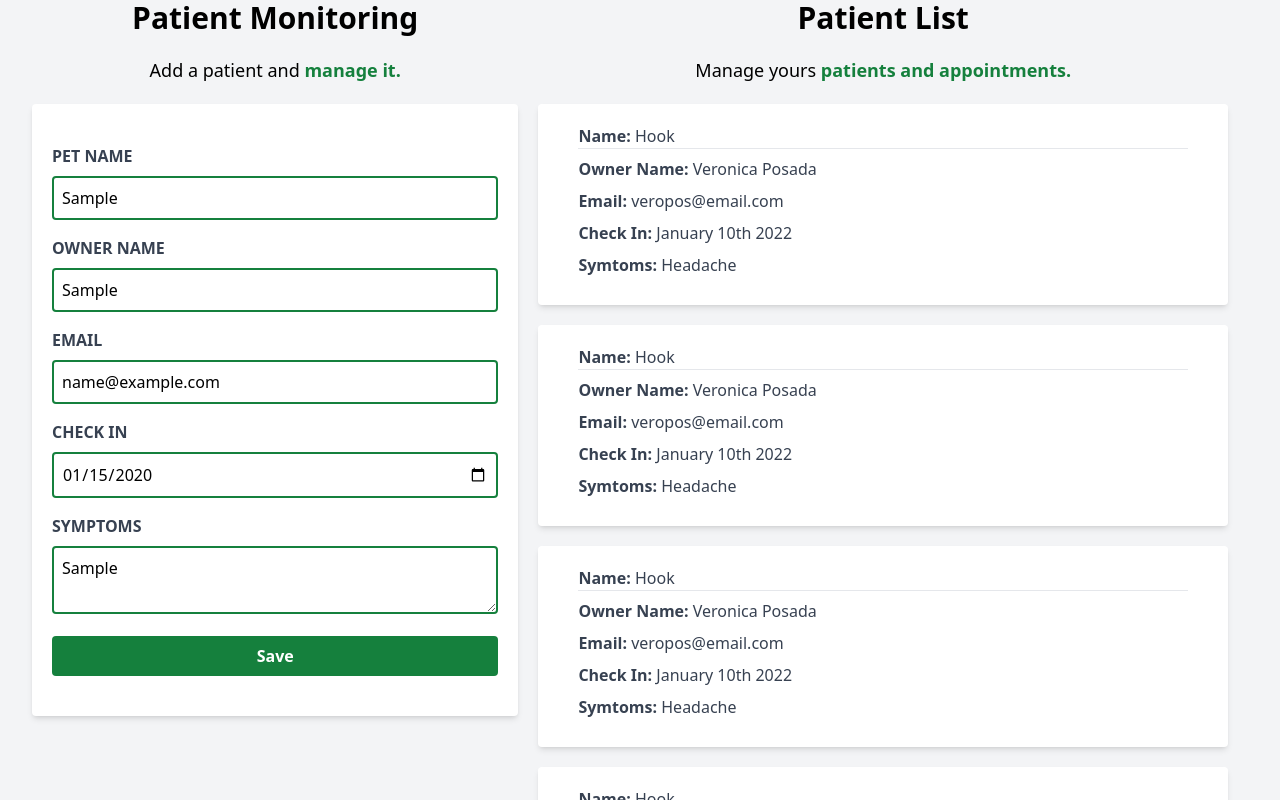
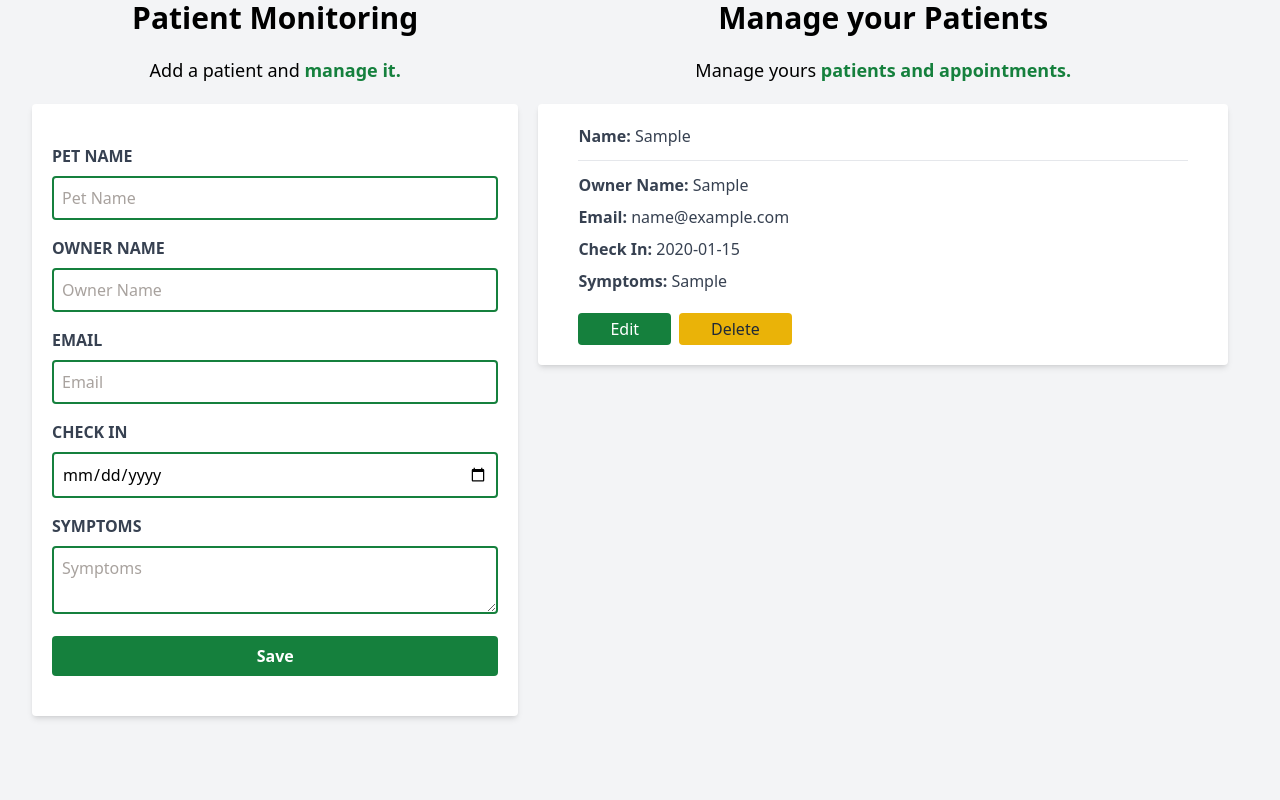
Before and after one commit to Maopos/-app_appointments_react, a React (Vite) app: page / in a window 1280 px wide. Both pictures are taken after typing "Sample", "Sample", "name@example.com", "2020-01-15", "Sample" into the empty fields and a click on the input "Save". Shown: the part 161-961 px from the top of the page. Built offline with nearby package versions, Linux system fonts and the light colour scheme.

Commit message:
Mostrando Pacientes

```diff
--- a/src/App.jsx
+++ b/src/App.jsx
@@ -1,14 +1,17 @@
+import { useState } from "react";
 import Header from "./components/Header";
 import Form from "./components/Form";
 import List from "./components/List";
 
 function App() {
+  const [patients, setPatients] = useState([]);
+
   return (
     <div className="container mx-auto mt-5">
       <Header />
       <div className="mt-5 mx-8 md:flex">
-        <Form />
-        <List />
+        <Form patients={patients} setPatients={setPatients} />
+        <List patients={patients} />
       </div>
     </div>
   );
--- /dev/null
+++ b/src/components/Error.jsx
@@ -0,0 +1,9 @@
+const Error = ({ msg }) => {
+  return (
+    <div className="bg-red-100 text-red-700 text-center py-2 mb-2 rounded">
+      <p>{msg}</p>
+    </div>
+  );
+};
+
+export default Error;
--- a/src/components/Form.jsx
+++ b/src/components/Form.jsx
@@ -1,11 +1,20 @@
 import React, { useState, useEffect } from "react";
+import Error from "./Error";
 
-const Form = () => {
+const Form = ({ patients, setPatients }) => {
   const [name, setname] = useState("");
   const [owner, setOwner] = useState("");
   const [email, setEmail] = useState("");
   const [date, setDate] = useState("");
   const [symptoms, setSymptoms] = useState("");
+
+  const [error, setError] = useState(false);
+
+  const generateId = () => {
+    const random = Math.random().toString(36).substring(2);
+    const dateNow = Date.now().toString(36);
+    return random + dateNow;
+  };
 
   const onChangeName = (e) => {
     setname(e.target.value);
@@ -25,6 +34,30 @@ const Form = () => {
 
   const handleSubmit = (e) => {
     e.preventDefault();
+    if ([name, owner, email, date, symptoms].includes("")) {
+      setError(true);
+      setTimeout(() => {
+        setError(false);
+      }, 1500);
+      return;
+    }
+
+    const newPatient = {
+      name,
+      owner,
+      email,
+      date,
+      symptoms,
+      id: generateId(),
+    };
+
+    setPatients([...patients, newPatient]);
+
+    setname("");
+    setOwner("");
+    setEmail("");
+    setDate("");
+    setSymptoms("");
   };
 
   return (
@@ -40,6 +73,7 @@ const Form = () => {
         action=""
         className="bg-white shadow-md rounded py-10 px-5 mb-10"
       >
+        {error && <Error msg="All fields are required..." />}
         <div className="mb-4">
           <label
             htmlFor="name"
--- a/src/components/List.jsx
+++ b/src/components/List.jsx
@@ -1,20 +1,20 @@
 import Patient from "./Patient";
 
-const List = () => {
+const List = ({ patients }) => {
   return (
     <div className="md:w-1/2 lg:w-3/5 md:h-screen overflow-y-scroll">
-      <h2 className="font-semibold text-3xl text-center">Patient List</h2>
+      <h2 className="font-semibold text-3xl text-center">
+        {patients.length === 0 ? "Add a Patient" : "Manage your Patients"}
+      </h2>
       <p className="text-lg mt-5 text-center mb-5">
         Manage yours{" "}
         <span className="text-green-700 font-bold">
           patients and appointments.
         </span>
       </p>
-      <Patient />
-      <Patient />
-      <Patient />
-      <Patient />
-      <Patient />
+      {patients.map((i) => {
+        return <Patient key={i.id} patient={i} />;
+      })}
     </div>
   );
 };
--- a/src/components/Patient.jsx
+++ b/src/components/Patient.jsx
@@ -1,22 +1,39 @@
-const Patient = () => {
+const Patient = ({ patient }) => {
+  const { name, owner, email, date, symptoms } = patient;
+
   return (
     <div className="bg-white shadow-md rounded md:mx-5 py-5 px-10 mb-5">
       <p className="font-semibold text-gray-700 ">
-        Name: <span className="font-normal">Hook</span>
+        Name: <span className="font-normal">{name}</span>
       </p>
-      <hr className="mb-2" />
+      <hr className="my-3" />
       <p className="font-semibold mb-2 text-gray-700 ">
-        Owner Name: <span className="font-normal">Veronica Posada</span>
+        Owner Name: <span className="font-normal">{owner}</span>
       </p>
       <p className="font-semibold mb-2 text-gray-700 ">
-        Email: <span className="font-normal">veropos@email.com</span>
+        Email: <span className="font-normal">{email}</span>
       </p>
       <p className="font-semibold mb-2 text-gray-700 ">
-        Check In: <span className="font-normal">January 10th 2022</span>
+        Check In: <span className="font-normal">{date}</span>
       </p>
       <p className="font-semibold mb-2 text-gray-700 ">
-        Symtoms: <span className="font-normal">Headache</span>
+        Symptoms: <span className="font-normal">{symptoms}</span>
       </p>
+      <div className="mt-5">
+        <button
+          type="button"
+          className="mr-2 py-1 px-8 bg-green-700 hover:bg-green-800 text-center text-white rounded cursor-pointer transition-all"
+        >
+          Edit
+        </button>
+        <button
+          type="button"
+          className="py-1 px-8 bg-yellow-500 hover:bg-red-600 hover:text-white text-center text-gray-800 rounded cursor-pointer transition-all"
+        >
+          Delete
+        </button>
+
+      </div>
     </div>
   );
 };
```
